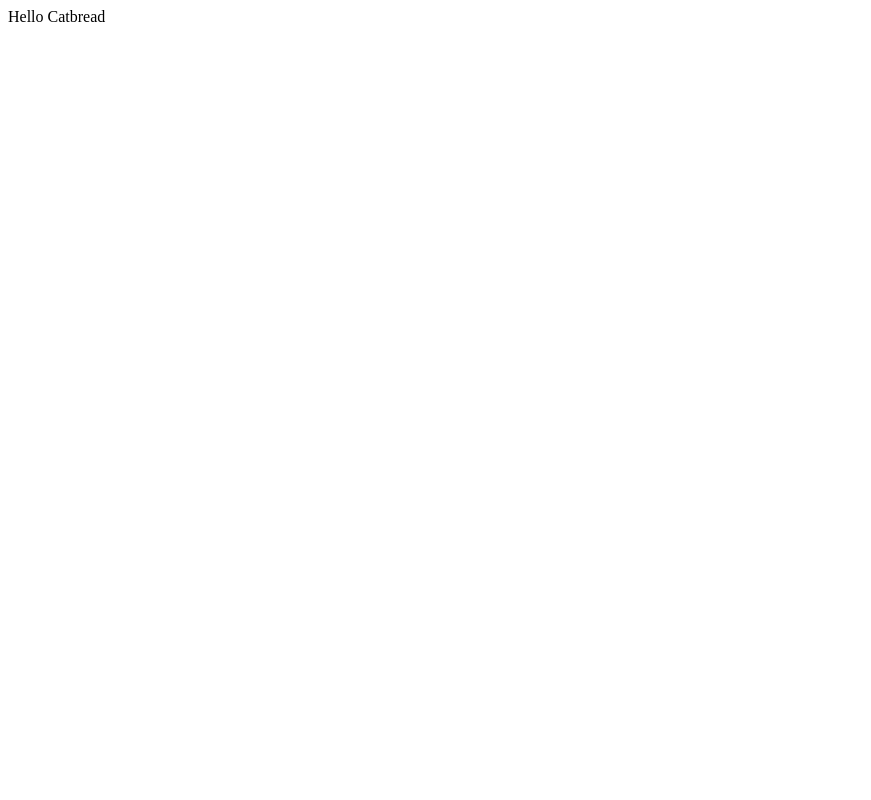
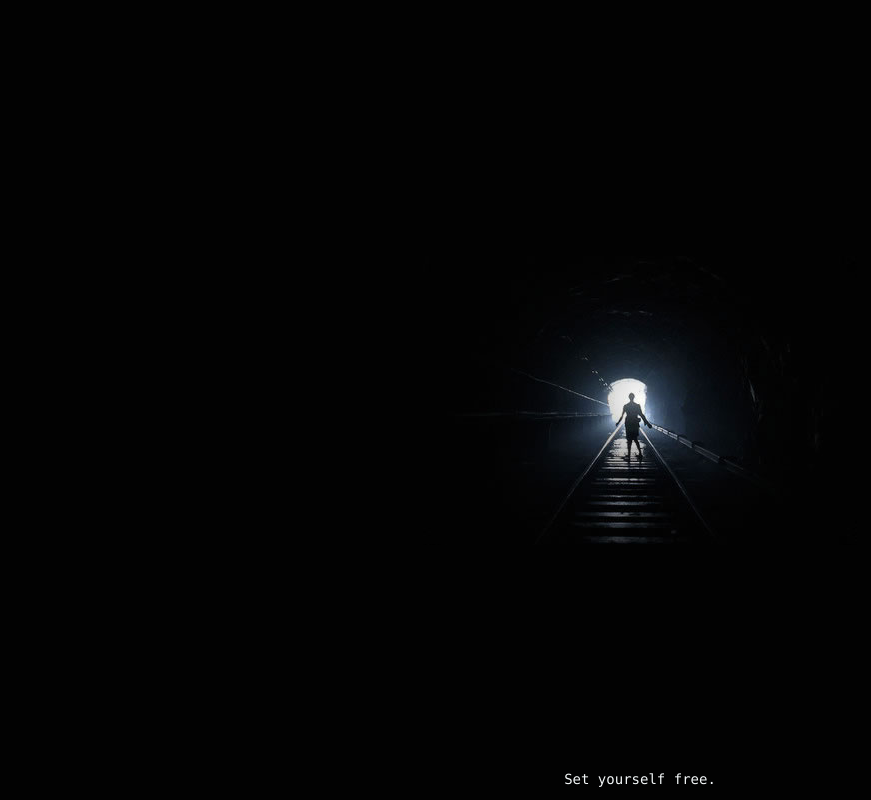
Before and after one commit to gatopan/gatopan.github.io, a plain HTML site: page index.html in a window 1280 px wide. Shown: the whole page, without its empty margins (0-871 px from the left). Drawn offline with nearby package versions, Linux system fonts and the light colour scheme.

Commit message:
migrated old site to here

```diff
--- a/index.html
+++ b/index.html
@@ -1 +1,48 @@
-Hello Catbread
+<!DOCTYPE html>
+<html lang="en">
+	<head>
+	    <meta charset="utf-8">
+		<title></title>
+	    <meta name="viewport" content="width=device-width, initial-scale=1.0">
+	    <meta name="description" content="Description">
+
+	    <!-- Styles -->
+		<link href="//netdna.bootstrapcdn.com/bootstrap/3.0.0/css/bootstrap.min.css" rel="stylesheet">
+		<style>
+			html {
+				width:100%;
+				height:100%;
+				background:url('./tunel.jpg') center center no-repeat;
+			}
+
+			html, body {
+				color: #F3F7F8;
+				line-height: 1.5;
+				font-family: Monaco, "Bitstream Vera Sans Mono", "Lucida Console", Terminal, monospace;
+				background-color: #020202;
+				-webkit-font-smoothing: antialiased;
+			}
+
+			a, a:hover {
+				color: #63c0f5;
+				text-shadow: 0 0 5px rgba(104, 182, 255, 0.8);
+			}
+
+			.bottom {
+				position: fixed;
+				bottom: 0px;
+				width: 100%;
+			}
+
+			.bottom p {
+				text-align: center;
+			}
+		</style>
+	</head>
+
+	<body>
+		<div class="bottom">
+			<p>Set yourself free.</p>
+		</div>
+	</body>
+</html>
--- /dev/null
+++ b/style.css
@@ -0,0 +1,40 @@
+html {
+	width:100%;
+	height:100%;
+	background:url('./tunel.jpg') center center no-repeat;
+}
+
+html, body {
+	color: #F3F7F8;
+	line-height: 1.5;
+	font-family: Monaco, "Bitstream Vera Sans Mono", "Lucida Console", Terminal, monospace;
+	background-color: #020202;
+	-webkit-font-smoothing: antialiased;
+}
+
+a, a:hover {
+	color: #63c0f5;
+	text-shadow: 0 0 5px rgba(104, 182, 255, 0.8);
+}
+
+p {
+	text-align: center;
+	display: block;
+	margin-left: auto;
+	margin-right: auto;
+	position: fixed;
+	bottom: 0px;
+	left: 30%;
+	right: 30%;
+	width: 40%;
+}
+ul {
+	position: fixed;
+	bottom: 0px;
+	left: -20px;
+}
+ul li {
+	float: left;
+	list-style: none;
+	margin: 0em 0.5em;
+}
```
Also changed, not shown: _site/index.html (deleted, +0 -1 lines), tunel.jpg (added).
